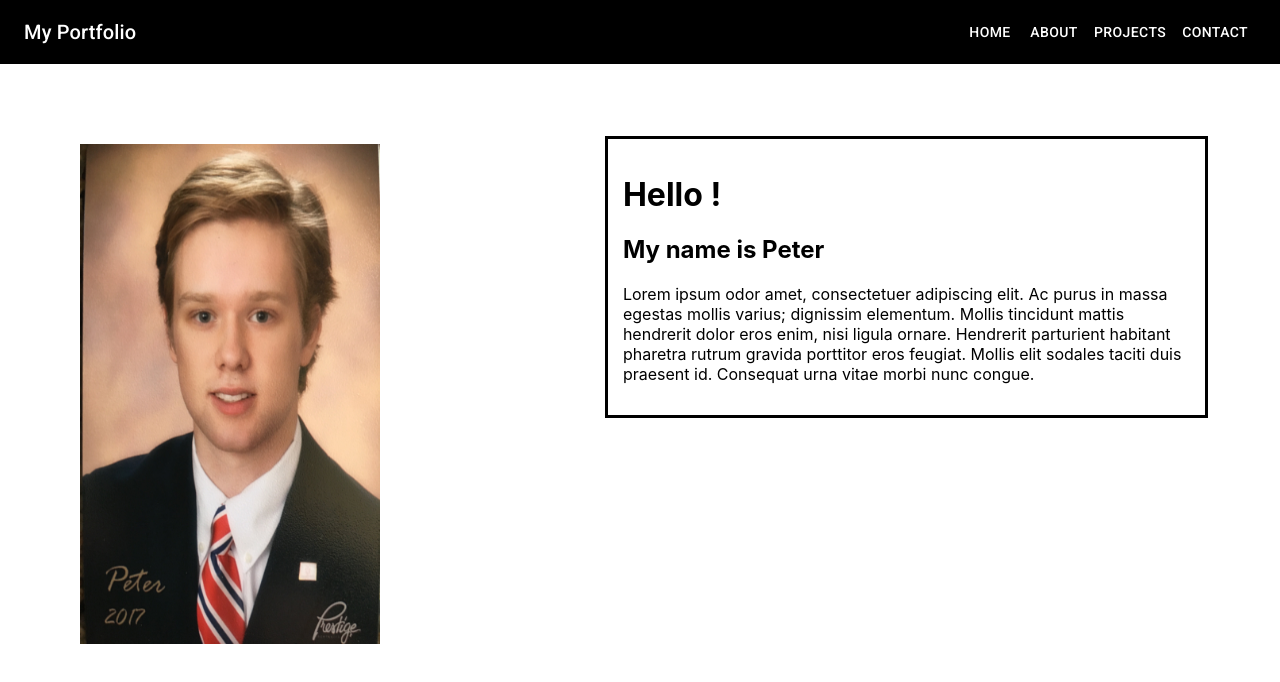
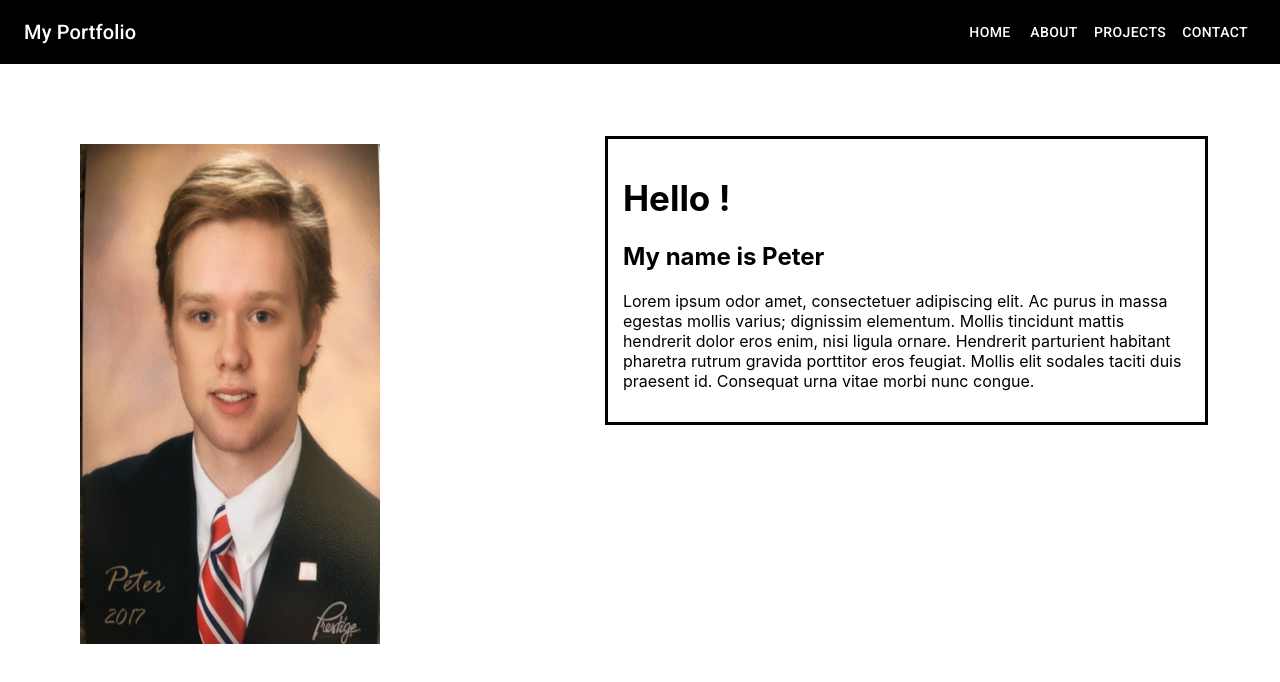
Before and after one commit to peterregan/pjrporfolio, a React (Create React App) app: page /about in a window 1280 px wide. Shown: the top 682 px of the page. Built offline with nearby package versions, Linux system fonts and the light colour scheme.

Commit message:
testing
first commit with code sandbox

```diff
--- a/src/stylesheets/About.css
+++ b/src/stylesheets/About.css
@@ -1,25 +1,19 @@
-.aboutimg{
+.aboutimg {
   margin: 15%;
   max-width: 100%;
   max-height: 100%;
   height: 500px;
   width: 300px;
-
-
 }
-.aboutdiv{
+.aboutdiv {
   margin: 10%;
   outline-style: solid;
   padding: 2%;
-
 }
-.aboutheader{
-
+.aboutheader {
+  font-size: 35px;
 }
-.aboutsubheader{
-
+.aboutsubheader {
 }
-.aboutpara{
-
-
+.aboutpara {
 }
```
